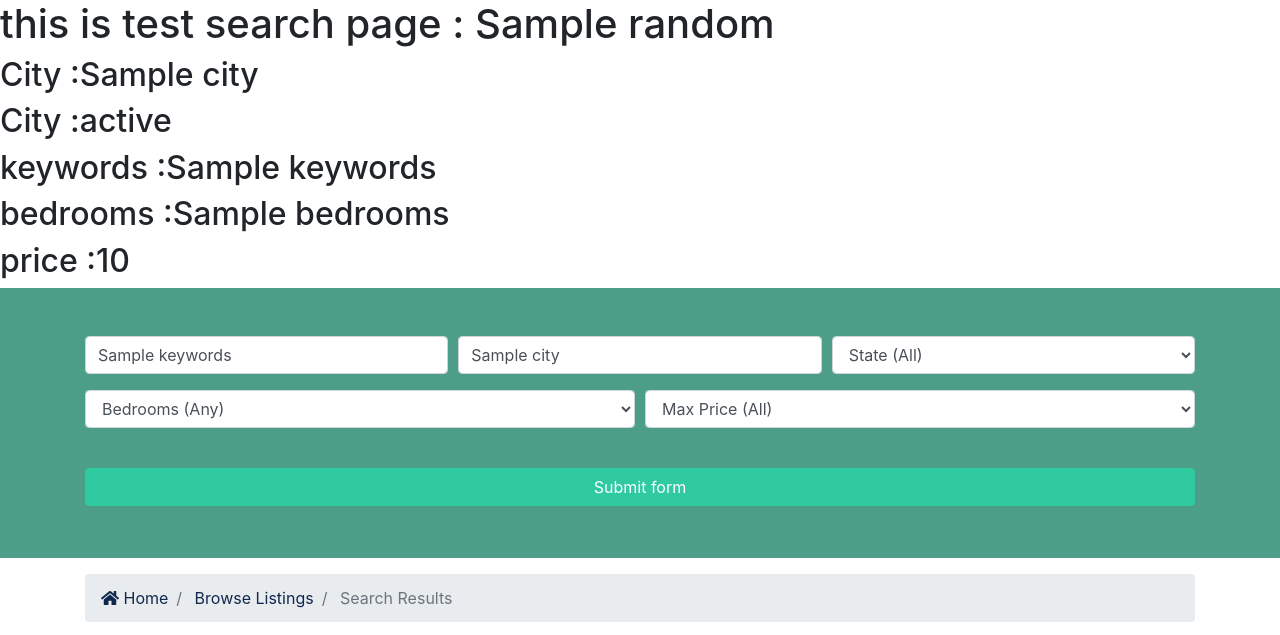
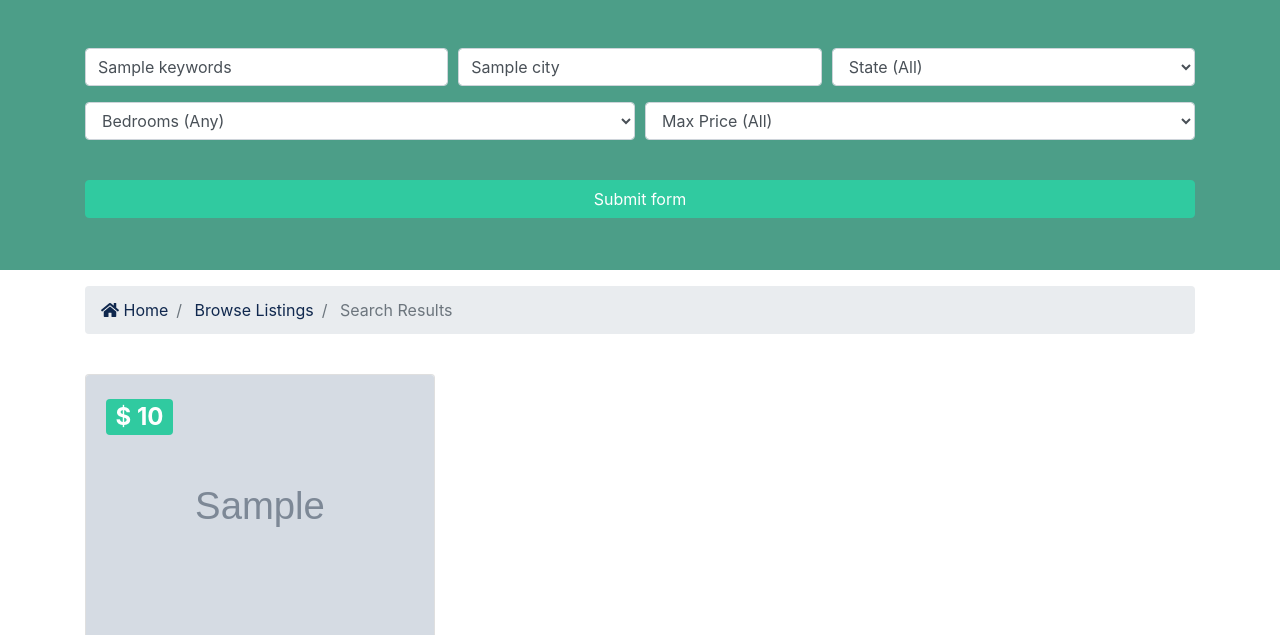
Before and after one commit to Kiran-Karandikar/django-real-estate, a Django app: template templates/listings/search.html in a window 1280 px wide. Shown: the part 128-763 px from the top of the page. Run offline with Django 3.2, Linux system fonts and the light colour scheme; tables that the repository leaves empty hold one stand-in row (values such as "Sample post"); the template is opened without the code that fills it: values that come from a table or form of the project are taken from there, most other values are stand-ins (such as "Sample title", 1, 10 or a date in 2020); grey boxes marked "Sample" are stand-in pictures; some libraries are stand-ins or nearby versions.

Commit message:
Fixed the bugs in listing search

```diff
--- a/templates/listings/search.html
+++ b/templates/listings/search.html
@@ -3,13 +3,6 @@
 {% load static %}
 
 {% block page-content %}
-    <h1>this is test search page : {{ random }}</h1>
-    <h2>City :{{ GetRequestValue.city }}</h2>
-    <h2>City :{{ GetRequestValue.state }}</h2>
-    <h2>keywords :{{ GetRequestValue.keywords }}</h2>
-    <h2>bedrooms :{{ GetRequestValue.bedrooms }}</h2>
-    <h2>price :{{ GetRequestValue.price }}</h2>
-
     <section id="showcase-inner" class="showcase-search text-white py-5">
         <div class="container">
             <div class="row text-center">
@@ -109,6 +102,8 @@
             <div class="row">
                 {% include 'listings/_listing_template.html' with listings=search_result %}
             </div>
+            <!-- # todo this is test pagination -->
+            {% include 'partials/_paginage_any_page.html' with items=search_result %}
         </div>
     </section>
 
```
Also changed, not shown: listings/views.py (+36 -13 lines).
